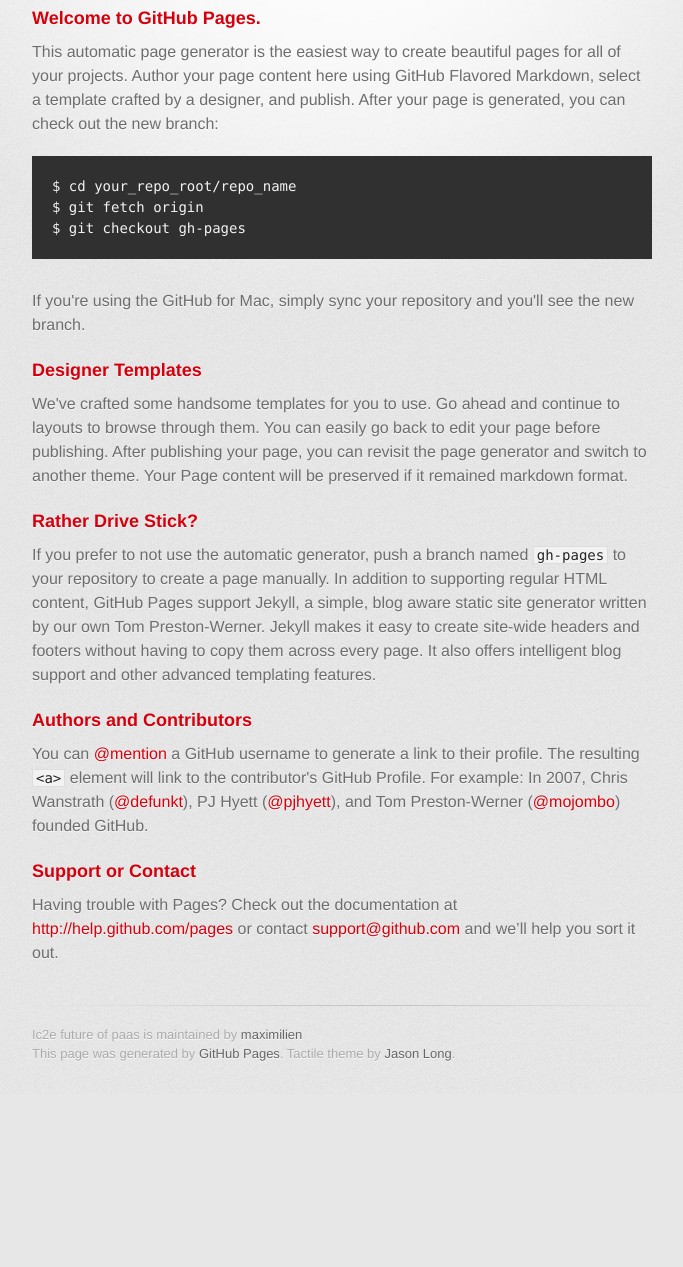
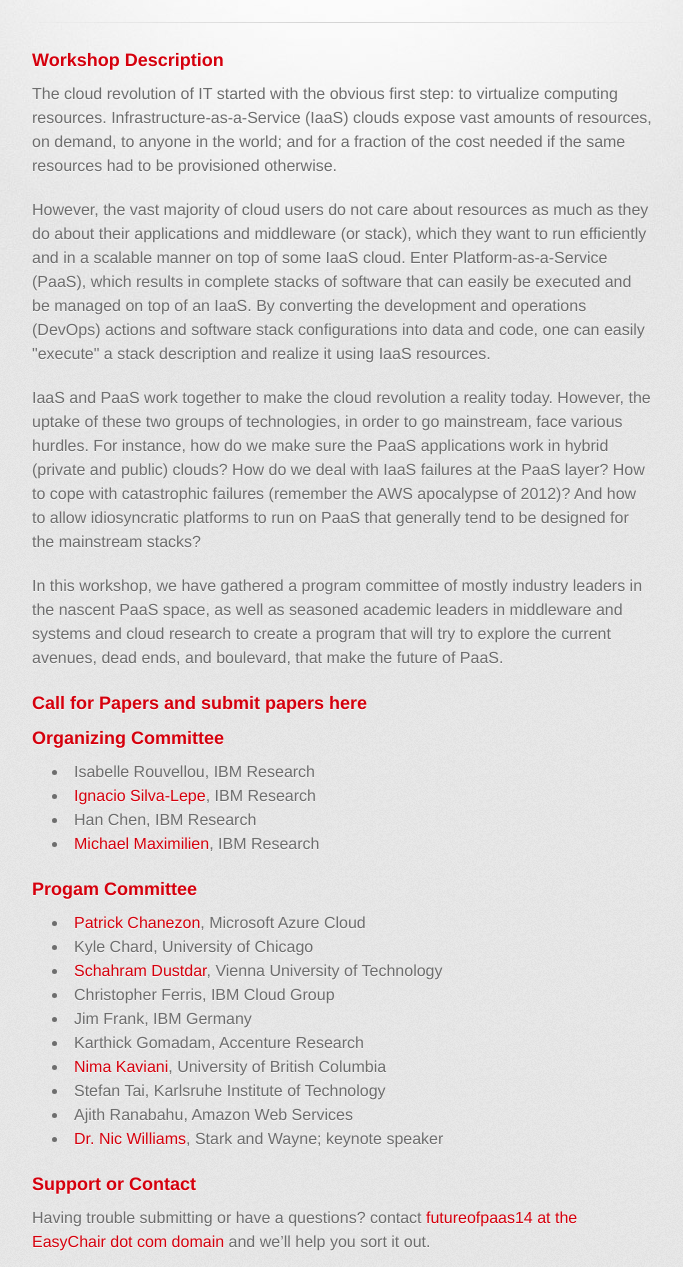
Before and after one commit to maximilien/ic2e_future_of_paas, a plain HTML site: page index.html in a window 1280 px wide. Shown: the part 266-1533 px from the top of the page, without its empty margins (298-981 px from the left). Before the commit the page ends 1360 px from the top, so only its background shows below. Drawn offline with Linux system fonts and the light colour scheme; a web font is replaced by a local one.

Commit message:
moved content of Wiki Home page to the index.html

```diff
--- a/index.html
+++ b/index.html
@@ -10,7 +10,7 @@
     <!--[if lt IE 9]>
     <script src="//html5shiv.googlecode.com/svn/trunk/html5.js"></script>
     <![endif]-->
-    <title>Ic2e future of paas by maximilien</title>
+    <title>IEEE International Workshop on the Future of PaaS 2014</title>
   </head>
 
   <body>
@@ -18,59 +18,100 @@
       <div class="inner">
 
         <header>
-          <h1>Ic2e future of paas</h1>
-          <h2>IC2E Workshop on the Future of PaaS</h2>
+          <h1>IEEE International Workshop on the Future of PaaS 2014</h1>
+          <h2>Part of the <a href="http://conferences.computer.org/IC2E/2014/">IEEE IC2E Conference</a></h2>
         </header>
 
+<!--
         <section id="downloads" class="clearfix">
           <a href="https://github.com/maximilien/ic2e_future_of_paas/zipball/master" id="download-zip" class="button"><span>Download .zip</span></a>
           <a href="https://github.com/maximilien/ic2e_future_of_paas/tarball/master" id="download-tar-gz" class="button"><span>Download .tar.gz</span></a>
           <a href="https://github.com/maximilien/ic2e_future_of_paas" id="view-on-github" class="button"><span>View on GitHub</span></a>
         </section>
-
+-->
 <hr>
 
 <section id="main_content">
 <h3>
-<a name="welcome-to-github-pages" class="anchor" href="#welcome-to-github-pages"><span class="octicon octicon-link"></span></a>Welcome to GitHub Pages.</h3>
+<a name="workshop-description" class="anchor" href="#workshop-description">
+<span class="octicon octicon-link"></span>
+</a>
+Workshop Description
+</h3>
 
-<p>This automatic page generator is the easiest way to create beautiful pages for all of your projects. Author your page content here using GitHub Flavored Markdown, select a template crafted by a designer, and publish. After your page is generated, you can check out the new branch:</p>
+<p>
+The cloud revolution of IT started with the obvious first step: to virtualize computing resources. Infrastructure-as-a-Service (IaaS) clouds expose vast amounts of resources, on demand, to anyone in the world; and for a fraction of the cost needed if the same resources had to be provisioned otherwise.
+</p>
 
-<pre><code>$ cd your_repo_root/repo_name
-$ git fetch origin
-$ git checkout gh-pages
-</code></pre>
+<p>
+However, the vast majority of cloud users do not care about resources as much as they do about their applications and middleware (or stack), which they want to run efficiently and in a scalable manner on top of some IaaS cloud. Enter Platform-as-a-Service (PaaS), which results in complete stacks of software that can easily be executed and be managed on top of an IaaS. By converting the development and operations (DevOps) actions and software stack configurations into data and code, one can easily "execute" a stack description and realize it using IaaS resources.
+</p>
 
-<p>If you're using the GitHub for Mac, simply sync your repository and you'll see the new branch.</p>
+<p>
+IaaS and PaaS work together to make the cloud revolution a reality today. However, the uptake of these two groups of technologies, in order to go mainstream, face various hurdles. For instance, how do we make sure the PaaS applications work in hybrid (private and public) clouds? How do we deal with IaaS failures at the PaaS layer? How to cope with catastrophic failures (remember the AWS apocalypse of 2012)? And how to allow idiosyncratic platforms to run on PaaS that generally tend to be designed for the mainstream stacks?
+</p>
+
+<p>
+In this workshop, we have gathered a program committee of mostly industry leaders in the nascent PaaS space, as well as seasoned academic leaders in middleware and systems and cloud research to create a program that will try to explore the current avenues, dead ends, and boulevard, that make the future of PaaS.
+</p>
 
 <h3>
-<a name="designer-templates" class="anchor" href="#designer-templates"><span class="octicon octicon-link"></span></a>Designer Templates</h3>
-
-<p>We've crafted some handsome templates for you to use. Go ahead and continue to layouts to browse through them. You can easily go back to edit your page before publishing. After publishing your page, you can revisit the page generator and switch to another theme. Your Page content will be preserved if it remained markdown format.</p>
+<a name="cfp" class="anchor" href="#cfp">
+<span class="octicon octicon-link"></span>
+</a>
+<a href="cfp.html">Call for Papers</a> and <a href="https://www.easychair.org/conferences/?conf=futureofpaas14">submit papers here</a>
+</h3>
 
 <h3>
-<a name="rather-drive-stick" class="anchor" href="#rather-drive-stick"><span class="octicon octicon-link"></span></a>Rather Drive Stick?</h3>
+<a name="organizing-committee" class="anchor" href="#organizing-committee">
+<span class="octicon octicon-link"></span>
+</a>
+Organizing Committee
+</h3>
 
-<p>If you prefer to not use the automatic generator, push a branch named <code>gh-pages</code> to your repository to create a page manually. In addition to supporting regular HTML content, GitHub Pages support Jekyll, a simple, blog aware static site generator written by our own Tom Preston-Werner. Jekyll makes it easy to create site-wide headers and footers without having to copy them across every page. It also offers intelligent blog support and other advanced templating features.</p>
+<ul>
+  <li>Isabelle Rouvellou, IBM Research</li>
+  <li><a href="http://researcher.ibm.com/researcher/view.php?person=us-isilval">Ignacio Silva-Lepe</a>, IBM Research</li>
+  <li>Han Chen, IBM Research</li>
+  <li><a href="http://maximilien.org">Michael Maximilien</a>, IBM Research</li>
+</ul>
 
 <h3>
-<a name="authors-and-contributors" class="anchor" href="#authors-and-contributors"><span class="octicon octicon-link"></span></a>Authors and Contributors</h3>
+<a name="program-committee" class="anchor" href="#program-committee">
+<span class="octicon octicon-link"></span>
+</a>
+Progam Committee
+</h3>
 
-<p>You can <a href="https://github.com/blog/821" class="user-mention">@mention</a> a GitHub username to generate a link to their profile. The resulting <code>&lt;a&gt;</code> element will link to the contributor's GitHub Profile. For example: In 2007, Chris Wanstrath (<a href="https://github.com/defunkt" class="user-mention">@defunkt</a>), PJ Hyett (<a href="https://github.com/pjhyett" class="user-mention">@pjhyett</a>), and Tom Preston-Werner (<a href="https://github.com/mojombo" class="user-mention">@mojombo</a>) founded GitHub.</p>
+<ul>
+  <li><a href="http://wordpress.chanezon.com/">Patrick Chanezon</a>, Microsoft Azure Cloud</li>
+  <li>Kyle Chard, University of Chicago</li>
+  <li><a href="http://www.infosys.tuwien.ac.at/staff/sd/">Schahram Dustdar</a>, Vienna University of Technology</li>
+  <li>Christopher Ferris, IBM Cloud Group</li>
+  <li>Jim Frank, IBM Germany</li>
+  <li>Karthick Gomadam, Accenture Research</li>
+  <li><a href="http://nima.magic.ubc.ca/">Nima Kaviani</a>, University of British Columbia</li>
+  <li>Stefan Tai, Karlsruhe Institute of Technology</li>
+  <li>Ajith Ranabahu, Amazon Web Services</li>
+  <li><a href="http://drnicwilliams.com/">Dr. Nic Williams</a>, Stark and Wayne; keynote speaker</li>
+</ul>
 
 <h3>
-<a name="support-or-contact" class="anchor" href="#support-or-contact"><span class="octicon octicon-link"></span></a>Support or Contact</h3>
+<a name="support-or-contact" class="anchor" href="#support-or-contact">
+<span class="octicon octicon-link"></span>
+</a>Support or Contact
+</h3>
 
-<p>Having trouble with Pages? Check out the documentation at <a href="http://help.github.com/pages">http://help.github.com/pages</a> or contact <a href="mailto:support@github.com">support@github.com</a> and we’ll help you sort it out.</p>
+<p>
+Having trouble submitting or have a questions? contact <a href="mailto:futureofpaas14@easychair.com">futureofpaas14 at the EasyChair dot com domain</a> and we’ll help you sort it out.
+</p>
 </section>
 
 <footer>
-          Ic2e future of paas is maintained by <a href="https://github.com/maximilien">maximilien</a><br>
+The IEEE Workshop on the Future of PaaS 2014 is maintained by <a href="https://github.com/maximilien">maximilien</a><br>
 This page was generated by <a href="http://pages.github.com">GitHub Pages</a>. Tactile theme by <a href="https://twitter.com/jasonlong">Jason Long</a>.
 </footer>
 
-
-      </div>
-    </div>
+</div></div>
 </body>
 </html>
```
Lines whose indentation alone changed are shown as unchanged.
